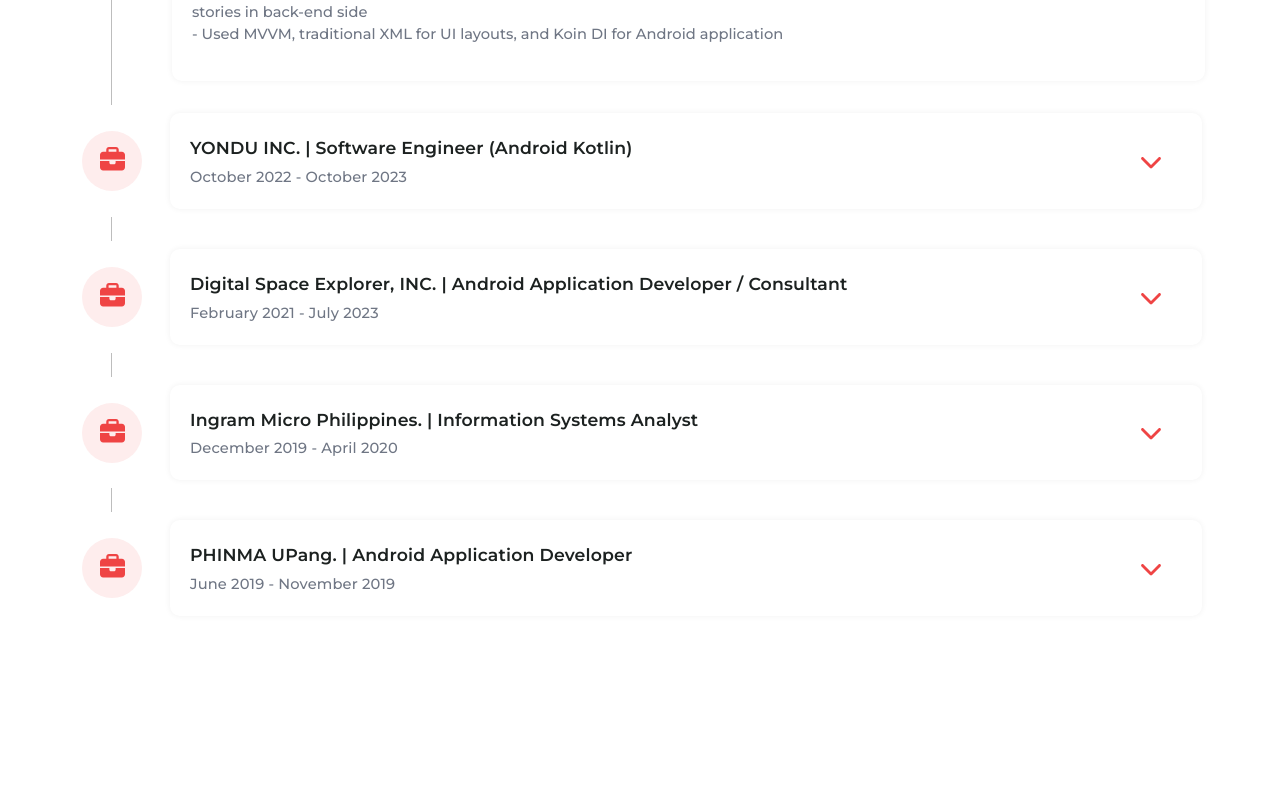
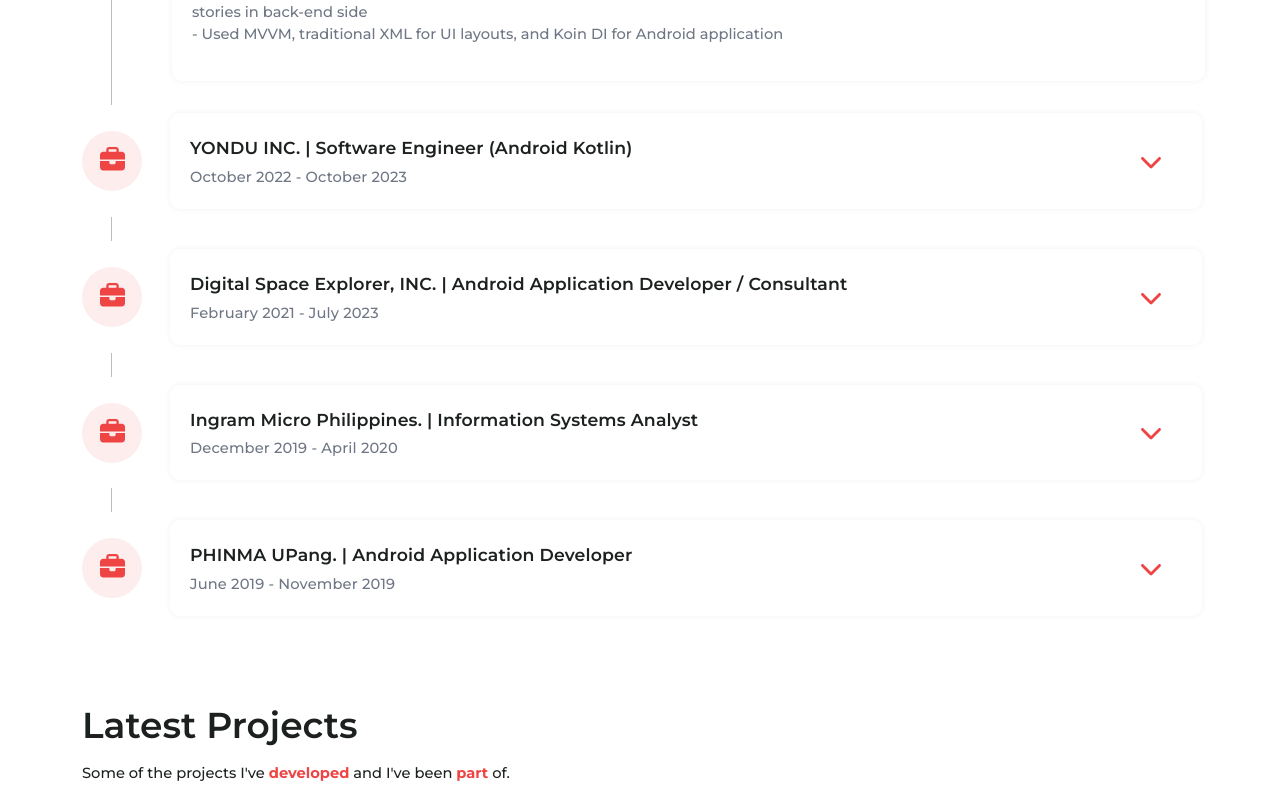
Before and after one commit to IAmArien/norman, a React (Create React App) app: page / in a window 1280 px wide. Shown: the part 1572-2372 px from the top of the page. Before the commit the page ends 2276 px from the top, so only its background shows below. Built offline with nearby package versions, Linux system fonts and the light colour scheme.

Commit message:
feat: add projects initial section UI

```diff
--- a/src/components/sections/projects/Projects.tsx
+++ b/src/components/sections/projects/Projects.tsx
@@ -9,7 +9,10 @@
         <React.Fragment>
             <Spacer style={{ height: '80px' }} />
             <Container>
-
+                <div id="projects">
+                    <h2 className="h2-projects-title">Latest Projects</h2>
+                    <p className="p-projects-desc">Some of the projects I've <span className="span-highlight">developed</span> and I've been <span className="span-highlight">part</span> of.</p>
+                </div>
             </Container>
         </React.Fragment>
     )
--- a/src/components/sections/projects/css/projects.css
+++ b/src/components/sections/projects/css/projects.css
@@ -0,0 +1,15 @@
+.h2-projects-title {
+    font-family: 'Montserrat', sans-serif;
+    font-style: normal;
+    font-weight: 600;
+    font-size: 27pt;
+    color: #1C2120;
+}
+.p-projects-desc {
+    margin-top: 15px;
+    font-family: 'Montserrat', sans-serif;
+    font-style: normal;
+    font-weight: 500;
+    font-size: 11pt;
+    color: #1C2120;
+}
```
